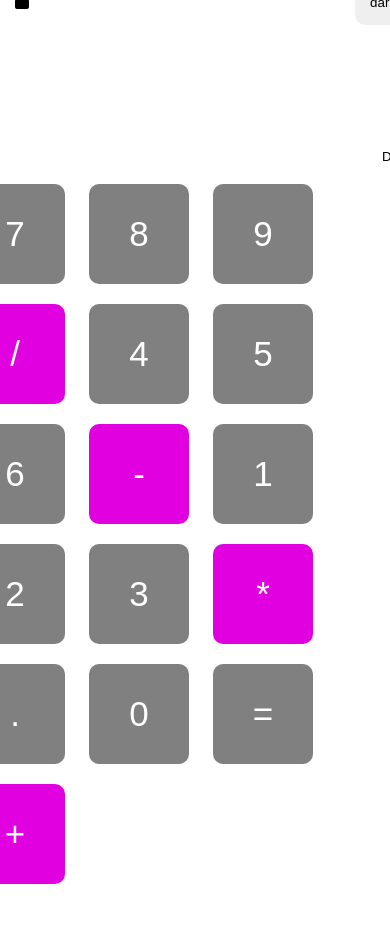
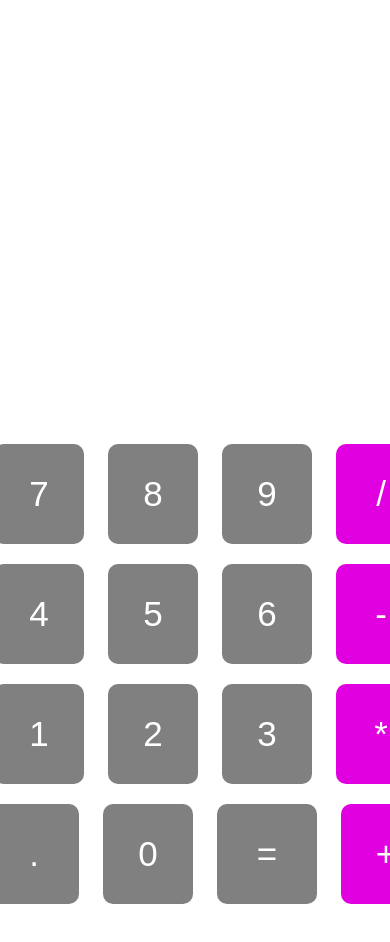
Before and after one commit to Ahmed77923/calculate, a plain HTML site: page index.html in a window 390 px wide. Shown: the top 942 px of the page. Before the commit the page ends 894 px from the top, so only its background shows below. Drawn offline with Linux system fonts and the light colour scheme.

Commit message:
Add files via upload

```diff
--- a/style.css
+++ b/style.css
@@ -59,6 +59,16 @@
   color: white;
   background-color: hsl(0, 0%, 50%);
 }
+@media screen and (max-width:500px) {
+  .calculet{
+    text-align: center;
+    max-width: 450px;height: 150vh;
+  }
+  .key button {
+    width: 90px;
+  }
+
+}
 .key button:hover {
   background-color: hsl(0, 0%, 60%);
 }
```
